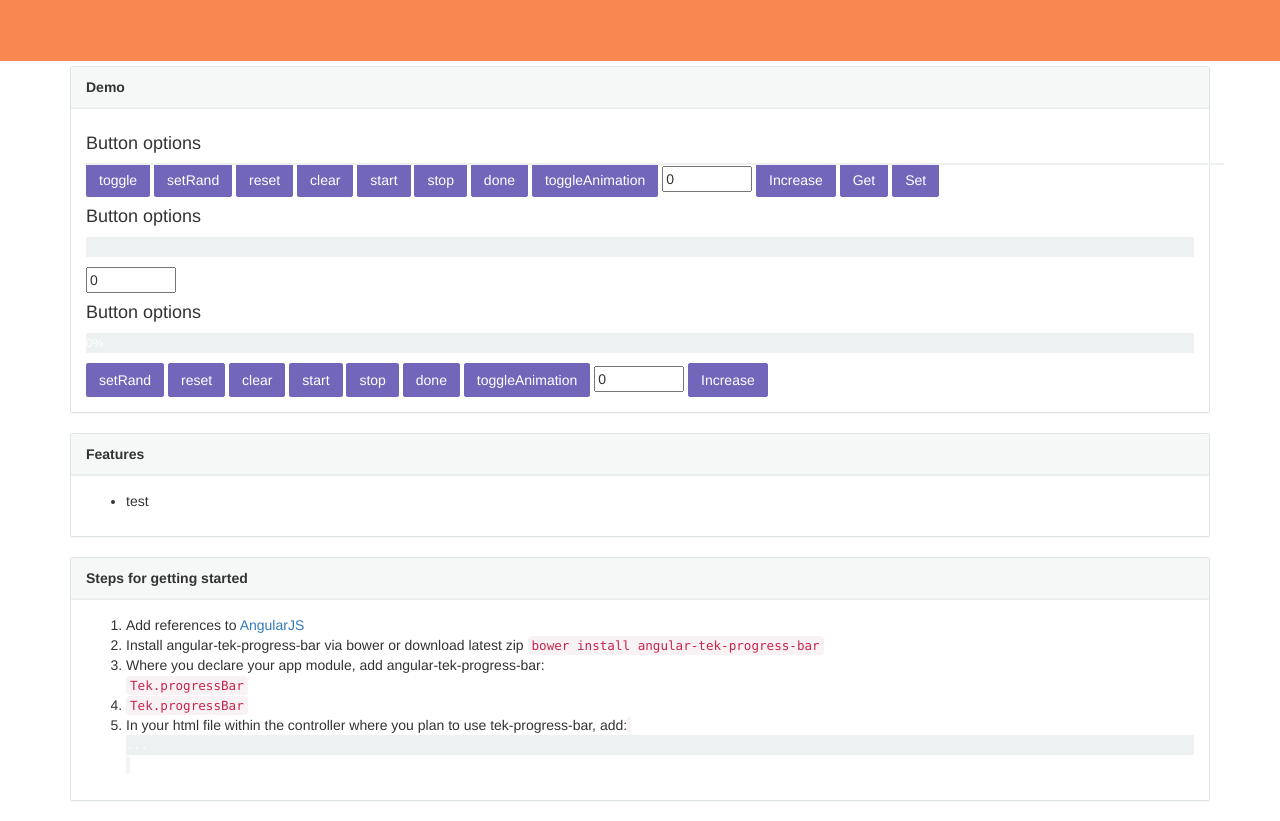
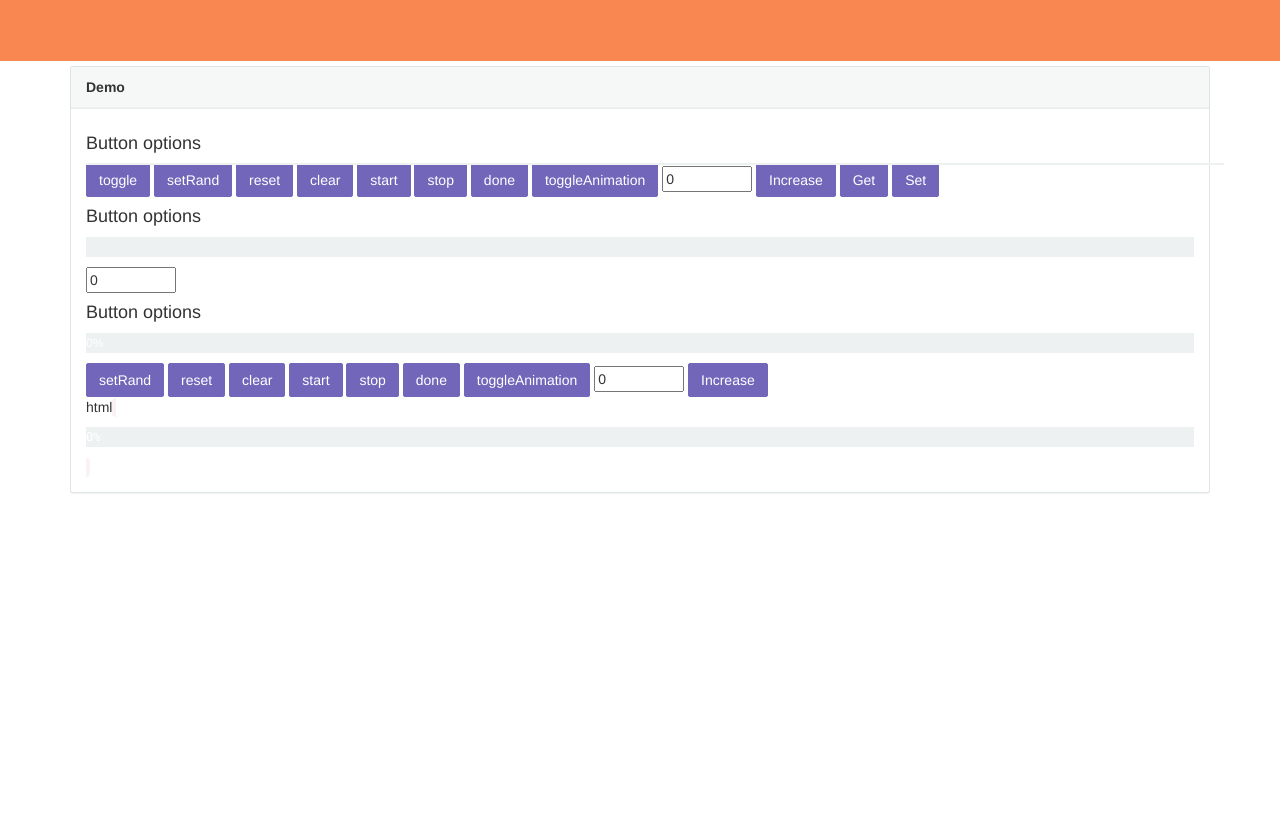
Before and after one commit to TekVanDo/Angular-Tek-Progress-bar, a website: page examples/index.html in a window 1280 px wide. Shown: the part 171-992 px from the top of the page. After the commit the page ends 800 px from the top, so only its background shows below. Drawn offline with nearby package versions, Linux system fonts and the light colour scheme.

Commit message:
Add readme

```diff
--- a/examples/index.html
+++ b/examples/index.html
@@ -89,49 +89,15 @@
                     <input type="number" class="form-manager" min="0" step="0.01" max="100" ng-model="main.bar2ProgressVal">
                     <button class="btn btn-primary" ng-click="main.bar2.increase()">Increase</button>
                 </div>
+                <div class="col-md-12">
+                    html
+                    <code><tek-progress-bar class="m-tb-sm" bar-class="progress-bar-success" ng-model="main.bar2ProgressVal"
+                                            manager="main.bar2">{{main.bar2ProgressVal}}%
+                    </tek-progress-bar></code>
+                </div>
             </div>
         </div>
     </div>
-
-    <div class="panel panel-default">
-        <div class="panel-heading"><b>Features</b></div>
-        <div class="panel-body">
-            <ul>
-                <li>test</li>
-            </ul>
-        </div>
-    </div>
-
-
-    <div class="panel panel-default">
-        <div class="panel-heading"><b>Steps for getting started</b></div>
-        <div class="panel-body">
-            <ol>
-                <li>
-                    Add references to <a target="_blank" href="http://angularjs.org/">AngularJS</a>
-                </li>
-                <li>
-                    Install angular-tek-progress-bar via bower or download latest zip
-                    <code>bower install angular-tek-progress-bar</code>
-                </li>
-                <li>
-                    Where you declare your app module, add angular-tek-progress-bar: <br>
-                    <code>Tek.progressBar</code>
-                </li>
-                <li>
-
-                    <code>Tek.progressBar</code>
-                </li>
-                <li>
-                    In your html file within the controller where you plan to use tek-progress-bar, add:
-                    <code>
-                        <tek-progress-bar manager="progressControl">...</tek-progress-bar>
-                    </code>
-                </li>
-            </ol>
-        </div>
-    </div>
-
 </div>
 <script src="../bower_components/angular/angular.js"></script>
 <script src="../src/progressBarModule.js"></script>
--- a/src/directives/progressBar.js
+++ b/src/directives/progressBar.js
@@ -13,7 +13,7 @@
             controllerAs: "bar",
             templateUrl: "Tek.progressBarDirective.html",
             bindToController: true,
-            controller: ['$q', '$scope', '$element', function ($q, $scope, $element) {
+            controller: ['$scope', '$element', function ($scope, $element) {
                 var bar = this;
 
                 var settings = {
```
Also changed, not shown: test/progressBar.spec.js (+22 -3 lines), README.md, dist/progressBarModule.min.js (deleted), dist/tek.progress-bar.js, dist/tek.progress-bar.min.js (added), 2 other files.
